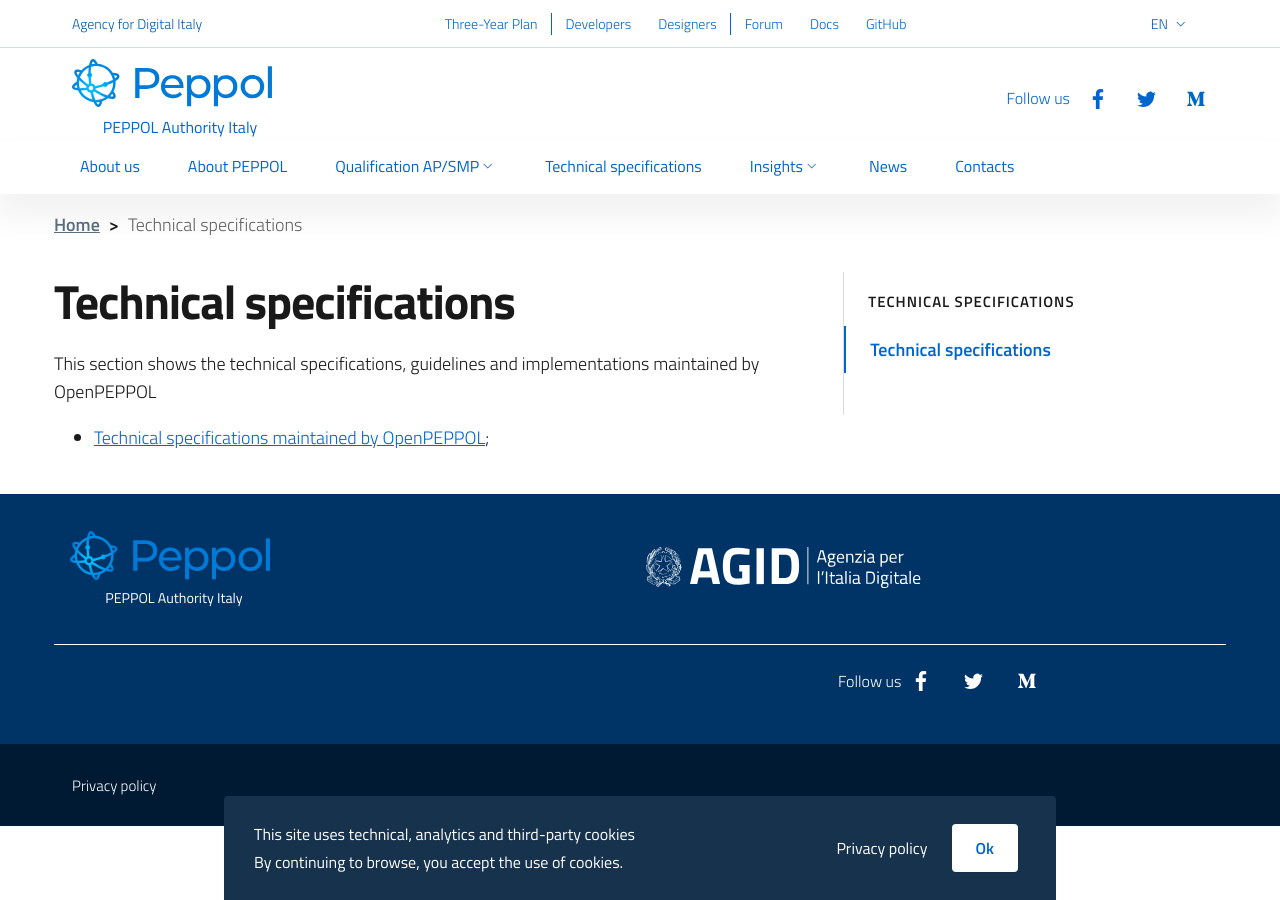
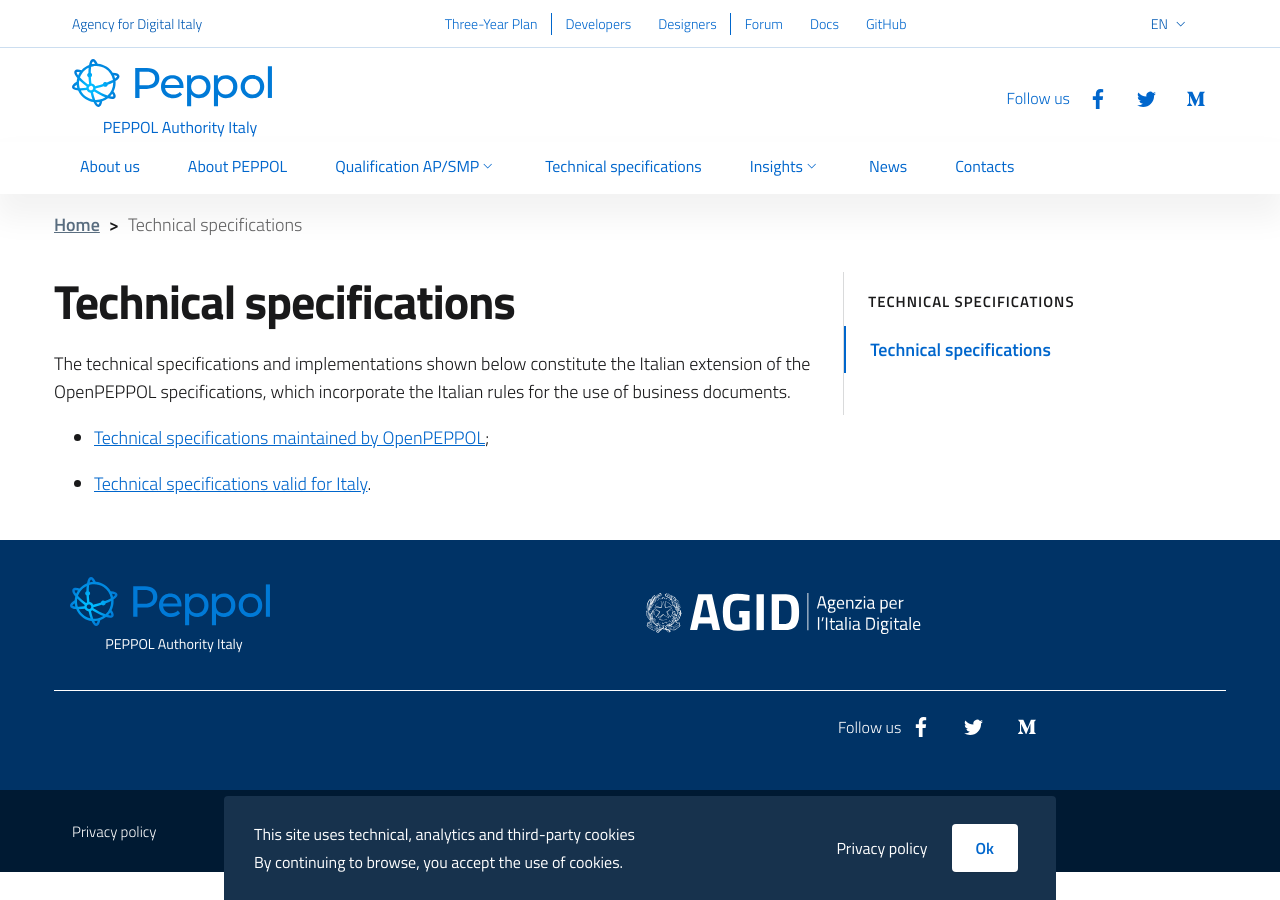
Before and after one commit to realeroberto/peppol.agid.gov.it, a Jekyll site: the page built from en/technical-specifications.md, in a window 1280 px wide. Built offline with Jekyll 4.4.1, drawn with Linux system fonts in a browser that asks for light colours.

Commit message:
Update technical-specifications.md

```diff
--- a/en/technical-specifications.md
+++ b/en/technical-specifications.md
@@ -7,6 +7,8 @@
 order: 6
 ---
 
-This section shows the technical specifications, guidelines and implementations maintained by OpenPEPPOL
+The technical specifications and implementations shown below constitute the Italian extension of the OpenPEPPOL specifications, which incorporate the Italian rules for the use of business documents.
 
 - <a aria-label="Peppol.eu - Technical specifications maintained by OpenPEPPOL - External link" title="External link" href="https://peppol.eu/downloads/">Technical specifications maintained by OpenPEPPOL</a>;
+
+- <a aria-label="Technical specifications valid for Italy - External link" title="External link" href="https://notier.regione.emilia-romagna.it/docs/">Technical specifications valid for Italy</a>.
```
